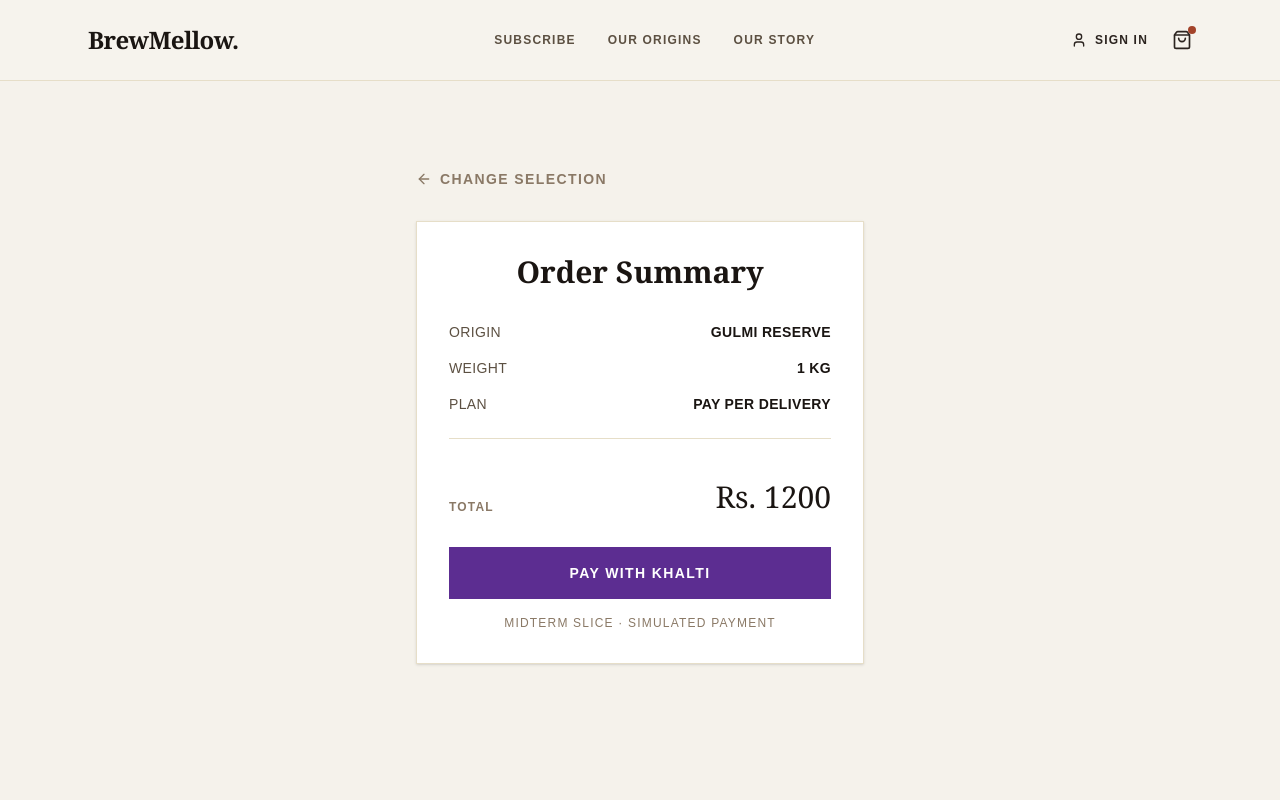
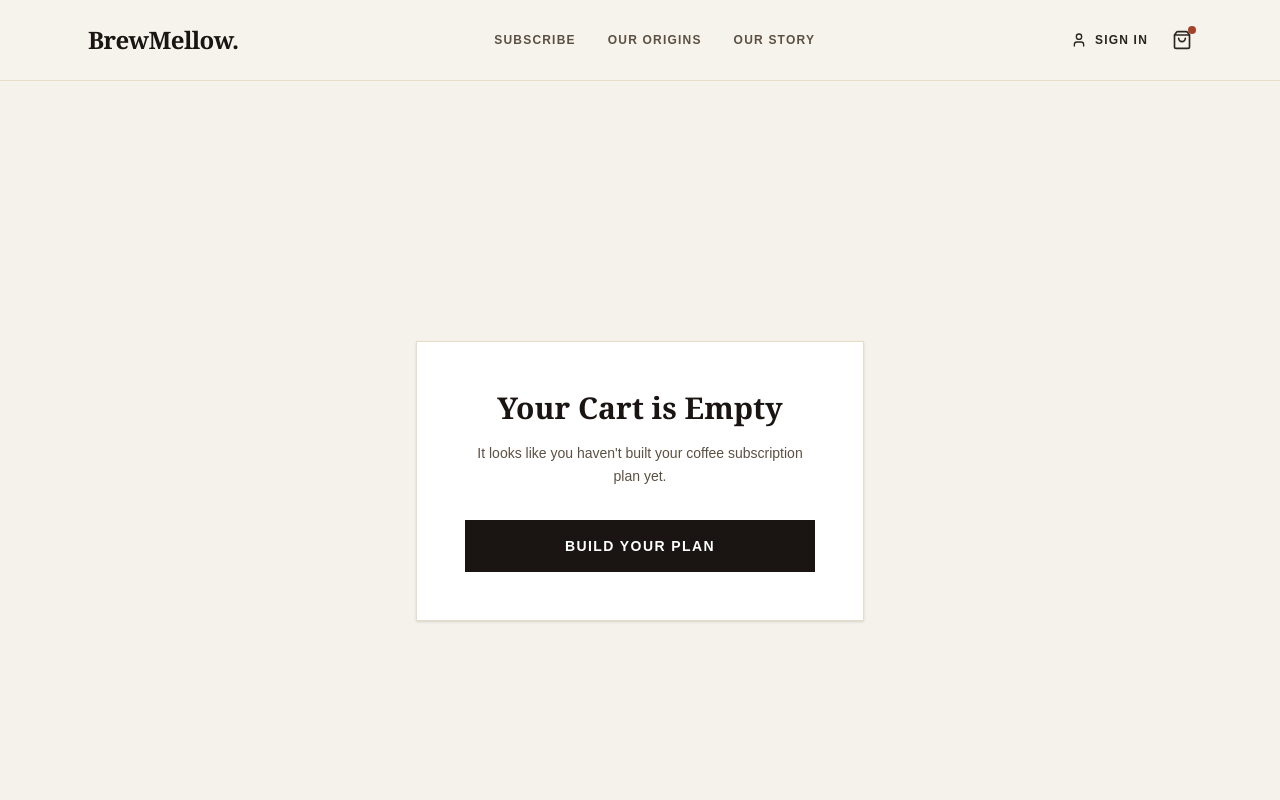
Before and after one commit to CapstoneDesign-Fall2026-UlsanCollege/team_2_capstone_design, a Next.js app in the folder frontend/: page /checkout in a window 1280 px wide. Shown: the top 800 px of the page. Built offline with nearby package versions, Linux system fonts and the light colour scheme.

Commit message:
fix(checkout): add empty cart state if user navigates directly without selecting a plan

```diff
--- a/frontend/src/app/checkout/page.tsx
+++ b/frontend/src/app/checkout/page.tsx
@@ -10,7 +10,9 @@
   const searchParams = useSearchParams();
   const [paymentStatus, setPaymentStatus] = useState<"idle" | "processing" | "success" | "error">("idle");
 
-  // Read from URL params (passed from /origins), or fall back to defaults
+  const hasSelection = searchParams.has("origin");
+
+  // Read from URL params (passed from /subscribe), or fall back to defaults
   const originName = searchParams.get("name") || "Gulmi Reserve";
   const originId = Number(searchParams.get("origin")) || 1;
   const weightKg = Number(searchParams.get("weight")) || 1;
@@ -48,11 +50,30 @@
     }
   };
 
+  if (!hasSelection) {
+    return (
+      <div className="min-h-screen bg-[#F5F2EB] flex flex-col items-center p-6 font-sans justify-center">
+        <div className="w-full max-w-md text-center bg-white p-12 shadow-sm border border-[#E6DEC8]">
+          <h1 className="text-3xl font-serif font-bold text-[#1A1512] mb-4">Your Cart is Empty</h1>
+          <p className="text-[#5C5042] text-sm mb-8 leading-relaxed">
+            It looks like you haven't built your coffee subscription plan yet.
+          </p>
+          <Link
+            href="/subscribe"
+            className="inline-block w-full bg-[#1A1512] text-white py-4 text-sm uppercase tracking-widest font-bold hover:bg-[#2C2420] transition-colors"
+          >
+            Build Your Plan
+          </Link>
+        </div>
+      </div>
+    );
+  }
+
   return (
     <div className="min-h-screen bg-[#F5F2EB] flex flex-col items-center p-6 font-sans">
       <div className="w-full max-w-md mt-16">
 
-        <Link href="/origins" className="inline-flex items-center gap-2 text-[#8A7966] hover:text-[#2C2420] transition-colors mb-8 text-sm uppercase tracking-widest font-bold">
+        <Link href="/subscribe" className="inline-flex items-center gap-2 text-[#8A7966] hover:text-[#2C2420] transition-colors mb-8 text-sm uppercase tracking-widest font-bold">
           <ArrowLeft size={16} /> Change Selection
         </Link>
 
```
